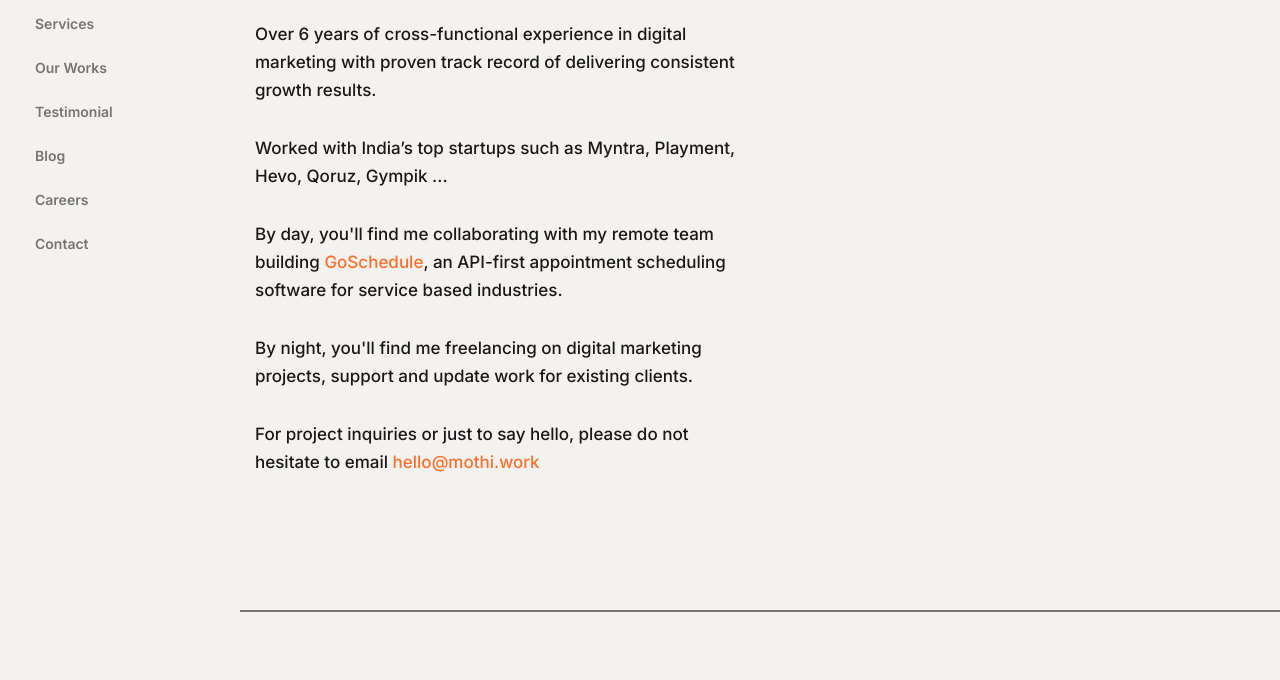
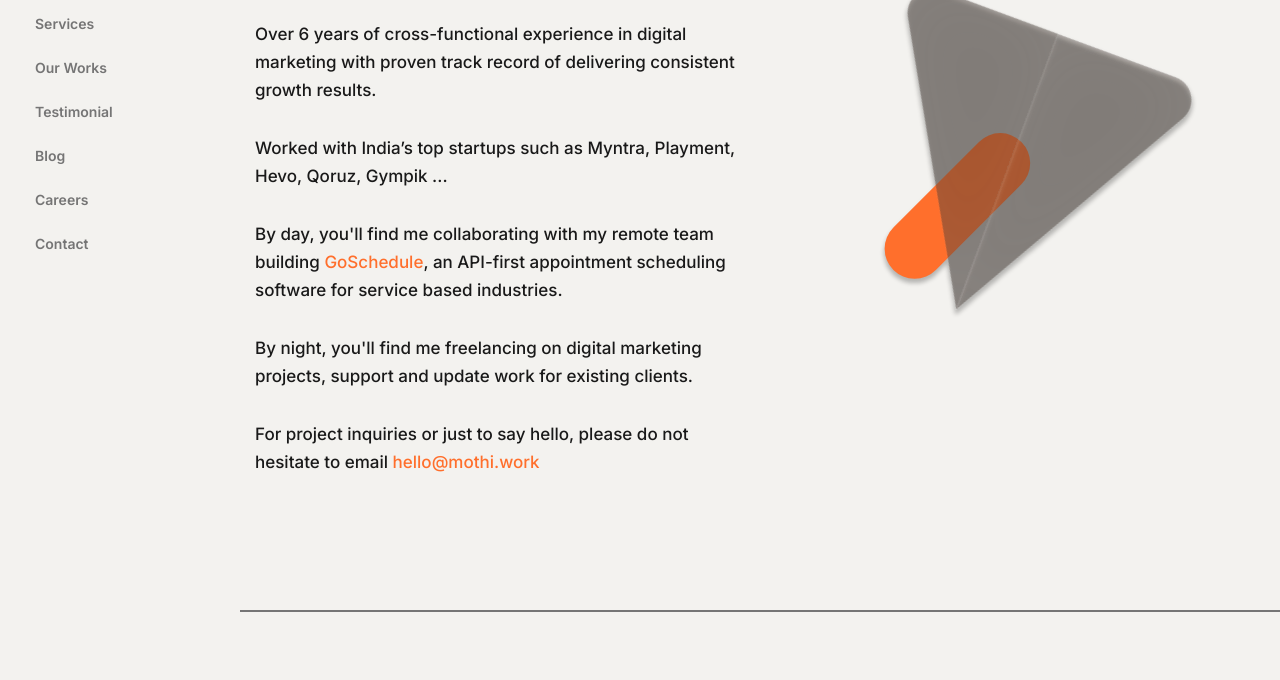
Before and after one commit to Praveencoder03/Falconlab, a plain HTML site: page about.html in a window 1280 px wide. Shown: the part 96-776 px from the top of the page. Drawn offline with nearby package versions, Linux system fonts and the light colour scheme.

Commit message:
cone animation

```diff
--- a/about.html
+++ b/about.html
@@ -107,6 +107,64 @@
                                 For project inquiries or just to say hello, please do not hesitate to email <a
                                     class="about-email-link" href="#">hello@mothi.work</a>
                             </p>
+                        </div>
+                    </div>
+
+                    <div class="col-lg-6 col-md-12">
+                        <div>
+                            <svg width="483" height="484" viewBox="0 0 483 484" fill="none" xmlns="http://www.w3.org/2000/svg">
+                                <g filter="url(#filter0_d)">
+                                <line x1="139.623" y1="344.686" x2="225.191" y2="259.119" stroke="#FF6F2C" stroke-width="60" stroke-linecap="round"/>
+                                <g filter="url(#filter1_bii)">
+                                <path d="M364.595 119.106L157.09 326.61L68.1706 237.691C55.1531 224.673 61.0343 202.451 78.7869 197.577L364.595 119.106Z" fill="#433730" class="transform-cone" fill-opacity="0.46"/>
+                                </g>
+                                <g filter="url(#filter2_bi)">
+                                <path d="M364.505 119L157 326.505L245.92 415.424C258.937 428.442 281.16 422.561 286.034 404.808L364.505 119Z" fill="#433730" class="transform-cone" fill-opacity="0.46"/>
+                                </g>
+                                </g>
+                                <defs>
+                                <filter id="filter0_d" x="47.175" y="13.1905" width="427.245" height="427.23" filterUnits="userSpaceOnUse" color-interpolation-filters="sRGB">
+                                <feFlood flood-opacity="0" result="BackgroundImageFix"/>
+                                <feColorMatrix in="SourceAlpha" type="matrix" values="0 0 0 0 0 0 0 0 0 0 0 0 0 0 0 0 0 0 127 0"/>
+                                <feOffset dy="4"/>
+                                <feGaussianBlur stdDeviation="2"/>
+                                <feColorMatrix type="matrix" values="0 0 0 0 0 0 0 0 0 0 0 0 0 0 0 0 0 0 0.25 0"/>
+                                <feBlend mode="normal" in2="BackgroundImageFix" result="effect1_dropShadow"/>
+                                <feBlend mode="normal" in="SourceGraphic" in2="effect1_dropShadow" result="shape"/>
+                                </filter>
+                                <filter id="filter1_bii" x="-34.825" y="-72.8095" width="485.42" height="485.42" filterUnits="userSpaceOnUse" color-interpolation-filters="sRGB">
+                                <feFlood flood-opacity="0" result="BackgroundImageFix"/>
+                                <feGaussianBlur in="BackgroundImage" stdDeviation="43"/>
+                                <feComposite in2="SourceAlpha" operator="in" result="effect1_backgroundBlur"/>
+                                <feBlend mode="normal" in="SourceGraphic" in2="effect1_backgroundBlur" result="shape"/>
+                                <feColorMatrix in="SourceAlpha" type="matrix" values="0 0 0 0 0 0 0 0 0 0 0 0 0 0 0 0 0 0 127 0" result="hardAlpha"/>
+                                <feOffset dy="4"/>
+                                <feGaussianBlur stdDeviation="2"/>
+                                <feComposite in2="hardAlpha" operator="arithmetic" k2="-1" k3="1"/>
+                                <feColorMatrix type="matrix" values="0 0 0 0 1 0 0 0 0 1 0 0 0 0 1 0 0 0 0.15 0"/>
+                                <feBlend mode="normal" in2="shape" result="effect2_innerShadow"/>
+                                <feColorMatrix in="SourceAlpha" type="matrix" values="0 0 0 0 0 0 0 0 0 0 0 0 0 0 0 0 0 0 127 0" result="hardAlpha"/>
+                                <feOffset/>
+                                <feGaussianBlur stdDeviation="34"/>
+                                <feComposite in2="hardAlpha" operator="arithmetic" k2="-1" k3="1"/>
+                                <feColorMatrix type="matrix" values="0 0 0 0 1 0 0 0 0 1 0 0 0 0 1 0 0 0 0.05 0"/>
+                                <feBlend mode="normal" in2="effect2_innerShadow" result="effect3_innerShadow"/>
+                                </filter>
+                                <filter id="filter2_bi" x="63" y="25" width="501.42" height="501.42" filterUnits="userSpaceOnUse" color-interpolation-filters="sRGB">
+                                <feFlood flood-opacity="0" result="BackgroundImageFix"/>
+                                <feGaussianBlur in="BackgroundImage" stdDeviation="47"/>
+                                <feComposite in2="SourceAlpha" operator="in" result="effect1_backgroundBlur"/>
+                                <feBlend mode="normal" in="SourceGraphic" in2="effect1_backgroundBlur" result="shape"/>
+                                <feColorMatrix in="SourceAlpha" type="matrix" values="0 0 0 0 0 0 0 0 0 0 0 0 0 0 0 0 0 0 127 0" result="hardAlpha"/>
+                                <feOffset/>
+                                <feGaussianBlur stdDeviation="34"/>
+                                <feComposite in2="hardAlpha" operator="arithmetic" k2="-1" k3="1"/>
+                                <feColorMatrix type="matrix" values="0 0 0 0 1 0 0 0 0 1 0 0 0 0 1 0 0 0 0.05 0"/>
+                                <feBlend mode="normal" in2="shape" result="effect2_innerShadow"/>
+                                </filter>
+                                </defs>
+                                </svg>
+
                         </div>
                     </div>
 
```
Also changed, not shown: assets/images/abt-cone.svg (added), css/style.css.
